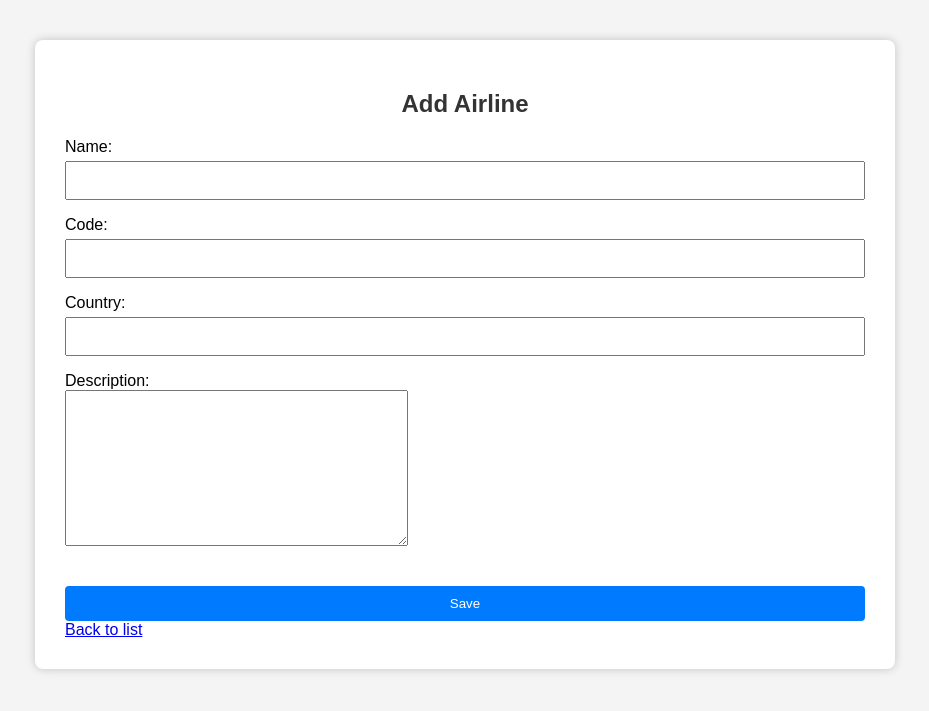
After one commit to atpial/flight-management-system, a Django app: page /airlines/create/ in a window 1280 px wide. The commit adds this page. Shown: the top 711 px of the page, without its empty margins (175-1104 px from the left). Run offline with Django 5.2, Linux system fonts and the light colour scheme; tables that the repository leaves empty hold one stand-in row (values such as "Sample post").

Commit message:
feat: airline crud

```diff
--- /dev/null
+++ b/flight/templates/airlines/form.html
@@ -0,0 +1,67 @@
+<!DOCTYPE html>
+<html lang="en">
+<head>
+    <meta charset="UTF-8">
+    <meta name="viewport" content="width=device-width, initial-scale=1.0">
+    <title>{% if airline %}Edit{% else %}Add{% endif %} Airline</title>
+    <style>
+        body {
+            font-family: Arial, sans-serif;
+            margin: 40px;
+            background-color: #f4f4f4;
+        }
+        .container {
+            background: #fff;
+            padding: 30px;
+            max-width: 800px;
+            margin: auto;
+            box-shadow: 0px 0px 10px rgba(0,0,0,0.2);
+            border-radius: 8px;
+        }
+        h2 {
+            text-align: center;
+            color: #333;
+        }
+        label {
+            display: block;
+            margin-top: 15px;
+        }
+        input {
+            width: 100%;
+            padding: 10px;
+            margin-top: 5px;
+            box-sizing: border-box;
+        }
+        button {
+            margin-top: 20px;
+            width: 100%;
+            padding: 10px;
+            background: #007BFF;
+            color: white;
+            border: none;
+            border-radius: 4px;
+        }
+        .error {
+            color: red;
+            margin-top: 15px;
+            text-align: center;
+        }
+    </style>
+</head>
+<body>
+    <div class="container">
+        <h2>{% if airline %}Edit{% else %}Add{% endif %} Airline</h2>
+        <form method="post">
+            {% csrf_token %}
+            {{ form.as_p }}
+            <button type="submit">Save</button>
+        </form>
+        <a href="{% url 'airlines:list' %}">Back to list</a>
+    </div>
+    {% if form.errors %}
+        <div class="error">
+            Please correct the errors below.
+        </div>
+    {% endif %}
+</body>
+</html>
--- a/flight_management_system/urls.py
+++ b/flight_management_system/urls.py
@@ -21,5 +21,5 @@ from django.urls import path, include
 urlpatterns = [
     path("admin/", admin.site.urls),
     path("", include("user.urls")),
-    path("", include("flight.urls")),
+    path("airlines/", include("flight.urls")),
 ]
--- a/user/templates/home.html
+++ b/user/templates/home.html
@@ -15,7 +15,7 @@
 <body>
     <nav>
         <ul>
-            <li><a href="#">Airlines</a></li>
+            <li><a href="{% url 'airlines:list' %}">Airlines</a></li>
             <li><a href="#">Flights</a></li>
             <li><a href="#">Bookings</a></li>
             <li><a href="#">Customers</a></li>
```
Also changed, not shown: flight/template/airlines/form.html (deleted, +0 -7 lines), flight/template/airlines/list.html (deleted, +0 -21 lines), flight/templates/airlines/list.html (added, +83 -0 lines), flight/migrations/0001_initial.py (added), flight/templates/airlines/confirm_delete.html (renamed from flight/template/airlines/confirm_delete.html).
